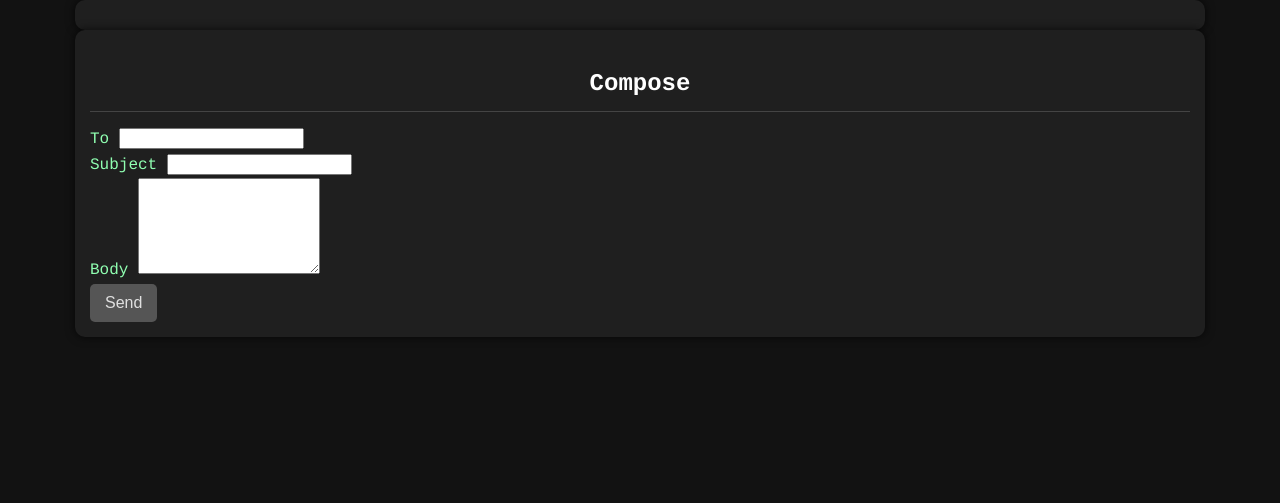
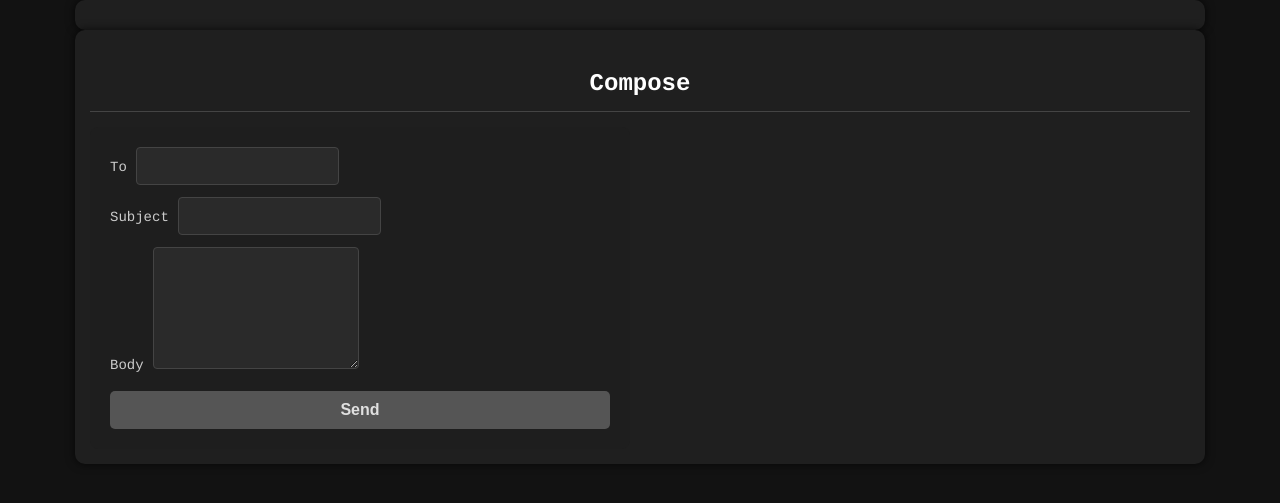
Before and after one commit to sortalost/mxal, a Flask app: page /compose in a window 1280 px wide. Shown: the part 62-565 px from the top of the page. Run offline with Flask 3, Linux system fonts and the light colour scheme; the visitor is signed in with stand-in values (Sample User, id 1).

Commit message:
form styling

```diff
--- a/src/static/css/style.css
+++ b/src/static/css/style.css
@@ -174,3 +174,60 @@ button:hover, .btn:hover {
         padding: 10px;
     }
 }
+form {
+  display: flex;
+  flex-direction: column;
+  gap: 12px;
+  background-color: #1e1e1e;
+  padding: 20px;
+  border-radius: 8px;
+  color: #f0f0f0;
+  max-width: 500px;
+}
+
+label {
+  font-size: 14px;
+  color: #ccc;
+}
+
+input[type="text"],
+input[type="email"],
+input[type="password"],
+textarea,
+select {
+  background-color: #2a2a2a;
+  border: 1px solid #444;
+  padding: 10px;
+  border-radius: 4px;
+  color: #f0f0f0;
+  font-size: 14px;
+  outline: none;
+  transition: border 0.2s;
+}
+
+input:focus,
+textarea:focus,
+select:focus {
+  border-color: #4a90e2;
+}
+
+textarea {
+  resize: vertical;
+  min-height: 100px;
+}
+
+button {
+  background-color: #4a90e2;
+  color: white;
+  padding: 10px;
+  border: none;
+  border-radius: 4px;
+  cursor: pointer;
+  font-size: 14px;
+  font-weight: bold;
+  transition: background-color 0.2s;
+}
+
+button:hover {
+  background-color: #357abd;
+}
```
